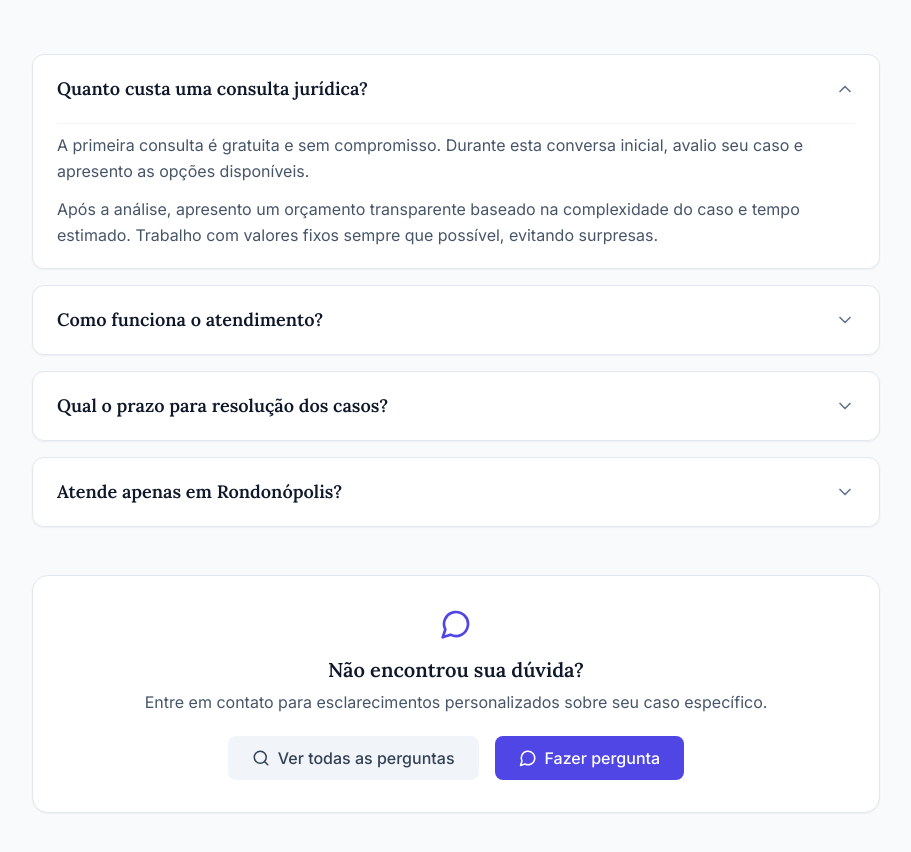
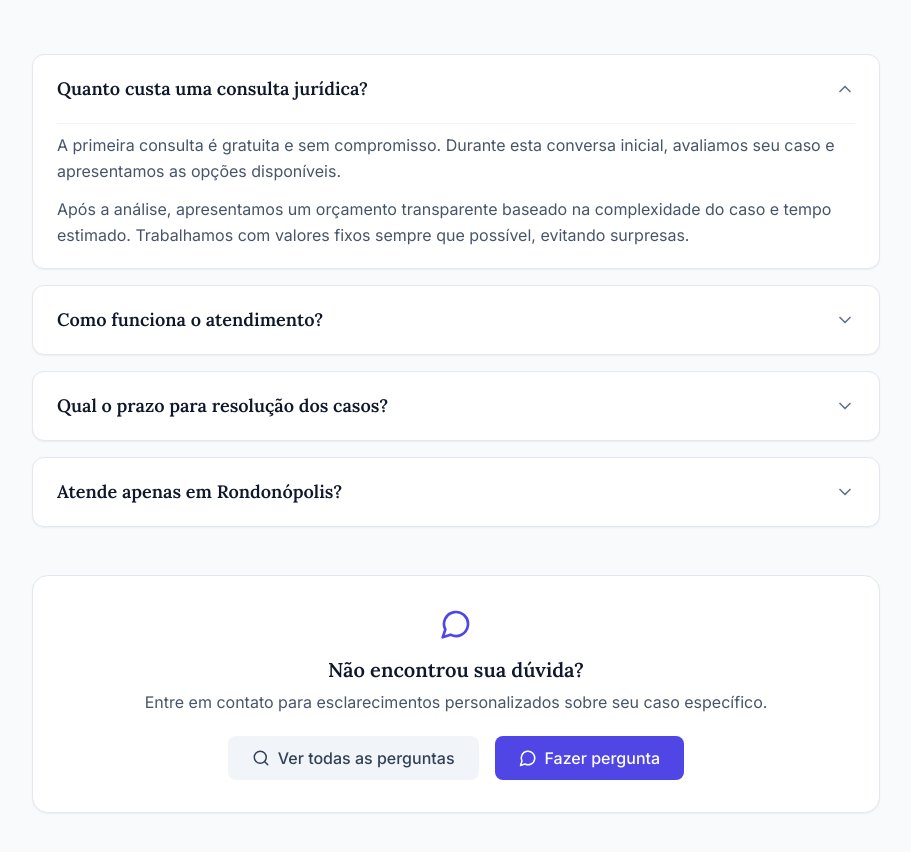
Before and after one commit to xIceWizarDx/Marcelo_Advocacia, a React (Vite) app: page / in a window 1280 px wide. Shown: the part 2180-3032 px from the top of the page, without its empty margins (184-1095 px from the left). Built offline with nearby package versions, Linux system fonts and the light colour scheme.

Commit message:
Ajusta respostas de FAQ para primeira pessoa do plural

```diff
--- a/src/pages/homepage/components/FAQPreviewSection.jsx
+++ b/src/pages/homepage/components/FAQPreviewSection.jsx
@@ -8,19 +8,19 @@ const FAQPreviewSection = () => {
   const faqs = [
     {
       question: "Quanto custa uma consulta jurídica?",
-      answer: `A primeira consulta é gratuita e sem compromisso. Durante esta conversa inicial, avalio seu caso e apresento as opções disponíveis.\n\nApós a análise, apresento um orçamento transparente baseado na complexidade do caso e tempo estimado. Trabalho com valores fixos sempre que possível, evitando surpresas.`
+      answer: `A primeira consulta é gratuita e sem compromisso. Durante esta conversa inicial, avaliamos seu caso e apresentamos as opções disponíveis.\n\nApós a análise, apresentamos um orçamento transparente baseado na complexidade do caso e tempo estimado. Trabalhamos com valores fixos sempre que possível, evitando surpresas.`
     },
     {
       question: "Como funciona o atendimento?",
-      answer: `O atendimento é personalizado e humanizado. Primeiro, fazemos uma consulta inicial para entender sua situação.\n\nDepois, elaboro uma estratégia jurídica clara e mantenho você informado sobre cada etapa do processo. Utilizo linguagem simples e estou sempre disponível para esclarecer dúvidas.`
+      answer: `O atendimento é personalizado e humanizado. Primeiro, fazemos uma consulta inicial para entender sua situação.\n\nDepois, elaboramos uma estratégia jurídica clara e mantemos você informado sobre cada etapa do processo. Utilizamos linguagem simples e estamos sempre disponíveis para esclarecer dúvidas.`
     },
     {
       question: "Qual o prazo para resolução dos casos?",
-      answer: `Os prazos variam conforme a complexidade e natureza de cada caso. Na consulta inicial, apresento uma estimativa realista baseada na minha experiência.\n\nSempre priorizo soluções extrajudiciais quando possível, pois são mais rápidas e econômicas. Mantenho você informado sobre o andamento regularmente.`
+      answer: `Os prazos variam conforme a complexidade e natureza de cada caso. Na consulta inicial, apresentamos uma estimativa realista baseada na nossa experiência.\n\nSempre priorizamos soluções extrajudiciais quando possível, pois são mais rápidas e econômicas. Mantemos você informado sobre o andamento regularmente.`
     },
     {
       question: "Atende apenas em Rondonópolis?",
-      answer: `Meu escritório está localizado em Rondonópolis/MT, mas atendo clientes de toda a região. Para casos específicos, posso me deslocar quando necessário.\n\nTambém realizo consultas online para orientações iniciais e acompanhamento de processos, facilitando o acesso à assessoria jurídica.`
+      answer: `Nosso escritório está localizado em Rondonópolis/MT, mas atendemos clientes de toda a região. Para casos específicos, podemos nos deslocar quando necessário.\n\nTambém realizamos consultas online para orientações iniciais e acompanhamento de processos, facilitando o acesso à assessoria jurídica.`
     }
   ];
 
```
